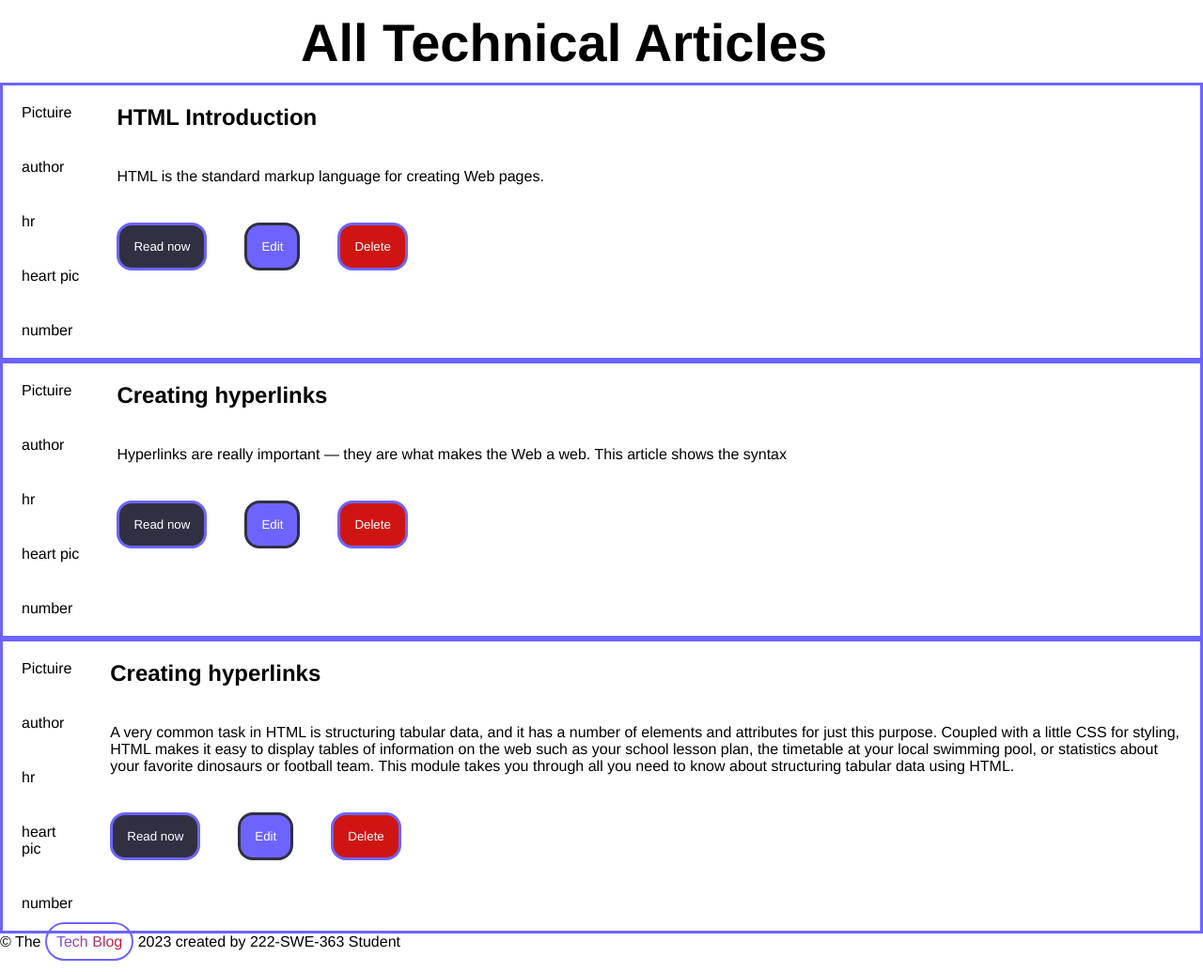
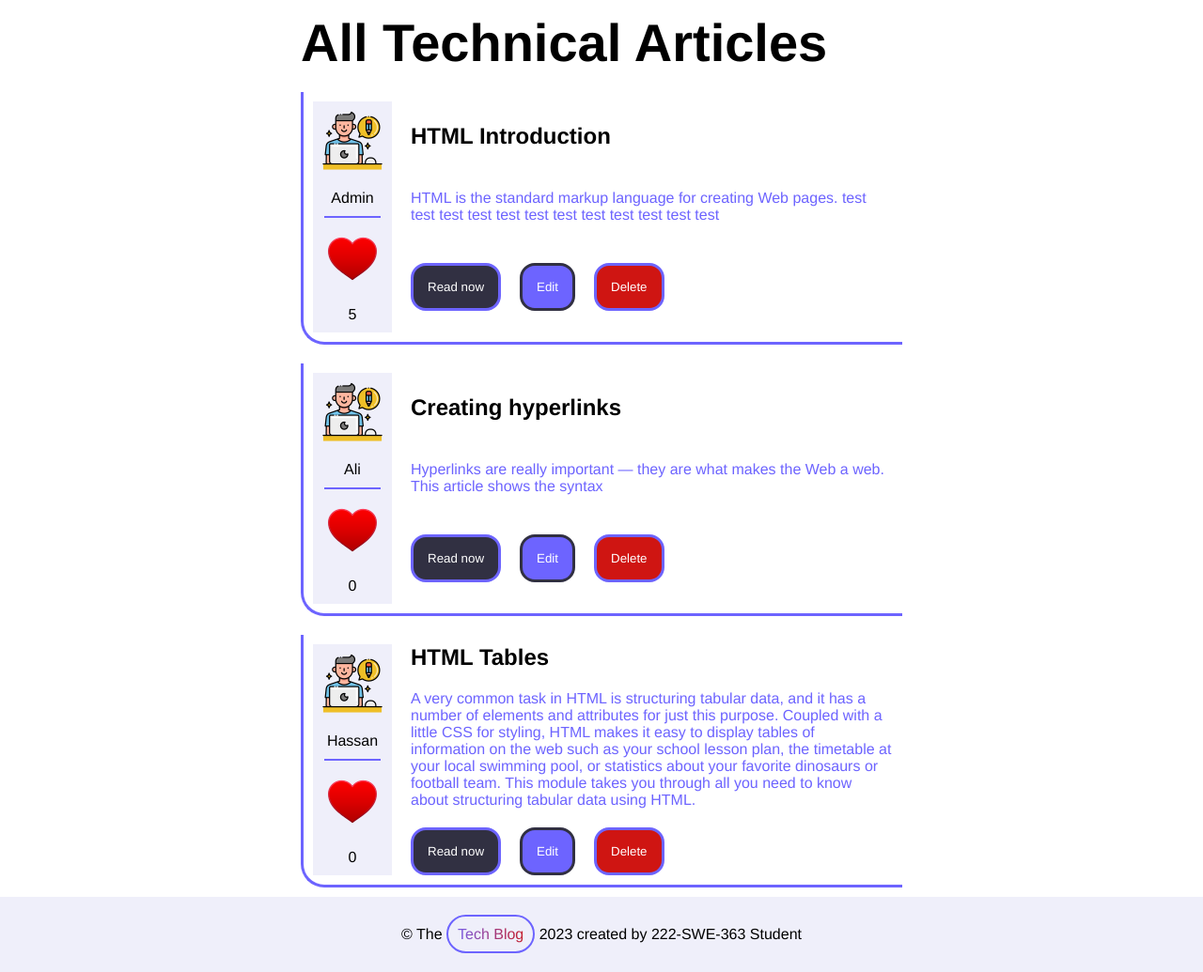
Before and after one commit to MTAlkhnani/WebDevHW, a plain HTML site: page index.html in a window 1280 px wide. Shown: the part 248-1283 px from the top of the page at 94% size. Drawn offline with Linux system fonts and the light colour scheme.

Commit message:
almost done

```diff
--- a/index.html
+++ b/index.html
@@ -12,9 +12,8 @@
     <div class="nav-flex-box">
         <a href="index.html"><span class="techBlog">Tech Blog</span></a>
         <select name="choices">
-            <option>First</option>
-            <option>Second</option>
-            <option>Third</option>
+            <option>English</option>
+            <option>Arabic</option>
         </select>
       </div>
 
@@ -30,16 +29,19 @@
 
     <div class="flex-box-card">
 
-        <div class="flex-box-vertical">
-            <p class="flex-box-item flex-box-item-1">Pictuire</p>
-            <p class="flex-box-item flex-box-item-2">author</p>
-            <p class="flex-box-item flex-box-item-3">hr</p>
-            <p class="flex-box-item flex-box-item-3">heart pic</p>
-            <p class="flex-box-item flex-box-item-4">number</p>
+        <div class="border flex-box-horizontal">
+            <div class="flex-box-vertical sideCard">
+
+                <img src="starter_code/editor-icons-2.png" class="flex-box-item flex-box-item-1">
+                <p class="flex-box-item flex-box-item-2">Admin</p>
+                <div class="hrForCard"></div>
+                <img src="starter_code/heart-suit.png" class="flex-box-item flex-box-item-3">
+                <p class="flex-box-item flex-box-item-4">5</p>
             </div>
+
             <div class="flex-box-vertical">
                 <h2 class="flex-box-item flex-box-item-5">HTML Introduction</h2>
-            <p class="flex-box-item flex-box-item-6">HTML is the standard markup language for creating Web pages.</p>
+                <p class="flex-box-item flex-box-item-6 purpleP">HTML is the standard markup language for creating Web pages. test test test test test test test test test test test test</p>
                 <div class="flex-box-horizontal">
                     <a href="article.html" class="flex-box-item flex-box-item-7"><button class="blackBtn" style="color: white">Read now</button></a>
                     <button class="flex-box-item flex-box-item-8 purpleBtn">Edit</button>
@@ -47,19 +49,23 @@
                 </div>
             </div>
         </div>
+    </div>
 
     <div class="flex-box-card">
 
-        <div class="flex-box-vertical">
-            <p class="flex-box-item flex-box-item-1">Pictuire</p>
-            <p class="flex-box-item flex-box-item-2">author</p>
-            <p class="flex-box-item flex-box-item-3">hr</p>
-            <p class="flex-box-item flex-box-item-3">heart pic</p>
-            <p class="flex-box-item flex-box-item-4">number</p>
+        <div class="border flex-box-horizontal">
+            <div class="flex-box-vertical sideCard">
+
+                <img src="starter_code/editor-icons-2.png" class="flex-box-item flex-box-item-1">
+                <p class="flex-box-item flex-box-item-2">Ali</p>
+                <div class="hrForCard"></div>
+                <img src="starter_code/heart-suit.png" class="flex-box-item flex-box-item-3">
+                <p class="flex-box-item flex-box-item-4">0</p>
             </div>
+
             <div class="flex-box-vertical">
                 <h2 class="flex-box-item flex-box-item-5">Creating hyperlinks</h2>
-            <p class="flex-box-item flex-box-item-6">Hyperlinks are really important — they are what makes the Web a web. This article shows the syntax</p>
+                <p class="flex-box-item flex-box-item-6 purpleP">Hyperlinks are really important — they are what makes the Web a web. This article shows the syntax</p>
                 <div class="flex-box-horizontal">
                     <a href="article.html" class="flex-box-item flex-box-item-7"><button class="blackBtn" style="color: white">Read now</button></a>
                     <button class="flex-box-item flex-box-item-8 purpleBtn">Edit</button>
@@ -67,19 +73,23 @@
                 </div>
             </div>
         </div>
+    </div>
 
     <div class="flex-box-card">
 
+        <div class="border flex-box-horizontal">
+            <div class="flex-box-vertical sideCard">
+
+                <img src="starter_code/editor-icons-2.png" class="flex-box-item flex-box-item-1">
+                <p class="flex-box-item flex-box-item-2">Hassan</p>
+                <div class="hrForCard"></div>
+                <img src="starter_code/heart-suit.png" class="flex-box-item flex-box-item-3">
+                <p class="flex-box-item flex-box-item-4">0</p>
+            </div>
+
             <div class="flex-box-vertical">
-            <p class="flex-box-item flex-box-item-1">Pictuire</p>
-            <p class="flex-box-item flex-box-item-2">author</p>
-            <p class="flex-box-item flex-box-item-3">hr</p>
-            <p class="flex-box-item flex-box-item-3">heart pic</p>
-            <p class="flex-box-item flex-box-item-4">number</p>
-        </div>
-        <div class="flex-box-vertical">
-            <h2 class="flex-box-item flex-box-item-5">Creating hyperlinks</h2>
-            <p class="flex-box-item flex-box-item-6">A very common task in HTML is structuring tabular data, and it has a number of elements and attributes for just this purpose. Coupled with a little CSS for styling, HTML makes it easy to display tables of information on the web such as your school lesson plan, the timetable at your local swimming pool, or statistics about your favorite dinosaurs or football team. This module takes you through all you need to know about structuring tabular data using HTML.</p>
+                <h2 class="flex-box-item flex-box-item-5">HTML Tables</h2>
+                <p class="flex-box-item flex-box-item-6 purpleP">A very common task in HTML is structuring tabular data, and it has a number of elements and attributes for just this purpose. Coupled with a little CSS for styling, HTML makes it easy to display tables of information on the web such as your school lesson plan, the timetable at your local swimming pool, or statistics about your favorite dinosaurs or football team. This module takes you through all you need to know about structuring tabular data using HTML.</p>
                 <div class="flex-box-horizontal">
                     <a href="article.html" class="flex-box-item flex-box-item-7"><button class="blackBtn" style="color: white">Read now</button></a>
                     <button class="flex-box-item flex-box-item-8 purpleBtn">Edit</button>
@@ -87,8 +97,11 @@
                 </div>
             </div>
         </div>
+    </div>
 
+
+    <div class="nav-flex-box">
         <footer>© The <span class="techBlog">Tech Blog</span> 2023 created by 222-SWE-363 Student</footer>
-
+    </div>
 </body>
 </html>
--- a/styles.css
+++ b/styles.css
@@ -76,23 +76,75 @@ button:hover {
     box-shadow: 10px 10px 10px 5px #6d64ff;
 }
 
-.flex-box-card {
+/* .flex-box-card {
     border: solid 3px #6d64ff;
     display: flex;
+    margin:auto;
+    justify-content: center;
+    align-items: center;
 }
 .flex-box-item {
     justify-items: center;
     margin: 20px;
 }
 
+.sideCard {
+    background-color: #efeffa;
+    margin: 4px;
+    padding: 0;
+} */
+.flex-box-card {
+    display: flex;
+    margin: auto;
+    padding: 10px;
+    border-radius: 5px;
+    width: 50%;
+  }
+.border {
+    border: solid 3px #6d64ff;
+    border-bottom-left-radius: 25px;
+    border-top-style: hidden;
+    border-right-style: hidden;
+    margin: 0 auto;
+}
+.flex-box-vertical {
+    display: flex;
+    flex-direction: column;
+    margin: 0;
+    flex: 1;
+    justify-content: space-evenly;
+  }
 
+.purpleP{
+    color: #6d64ff;
+  }
+  .flex-box-horizontal {
+    display: flex;
+    margin-top: 0px;
+  }
 
+  .flex-box-item {
+    display: flex;
+    margin: 10px;
+  }
 
-.flex-box-vertical {
+  .sideCard {
+    background-color: #efeffa;
+    margin: 10px;
+    flex: 0 1;
+    align-items: center;
+  }
+.hrForCard {
+    color: black;
+    background-color: #6d64ff;
+    width: 60px;
+    height: 2px;
+}
+/* .flex-box-vertical {
     display: flex;
     flex-direction: column;
 }
 .flex-box-horizontal {
     display: flex;
     flex-direction: row;
-}
+} */
```
Lines whose indentation alone changed are shown as unchanged.
